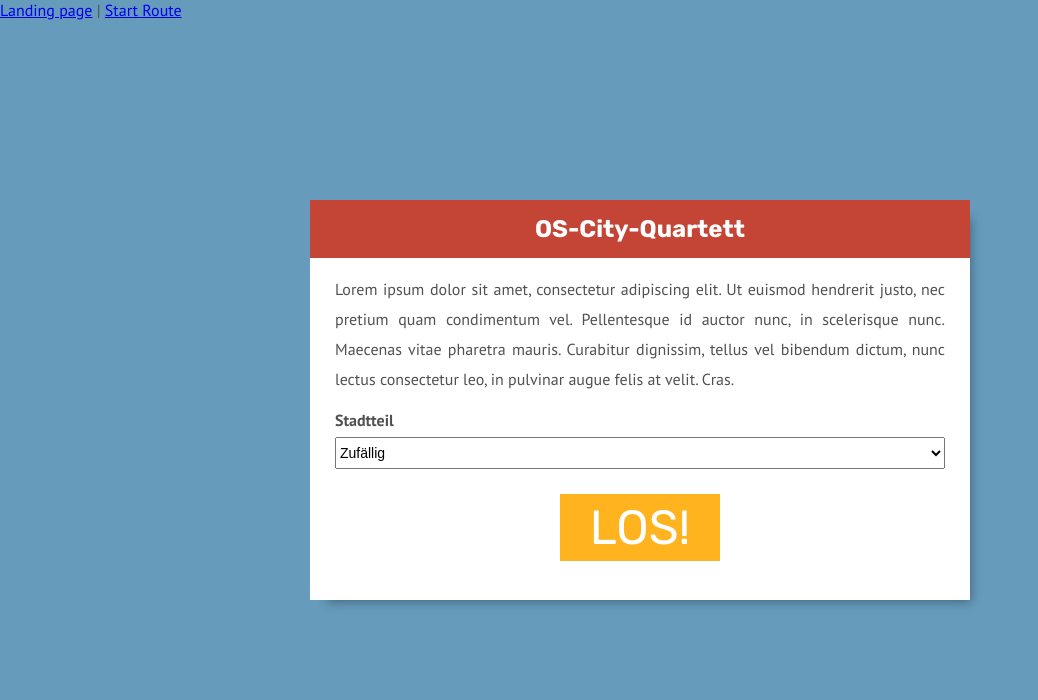
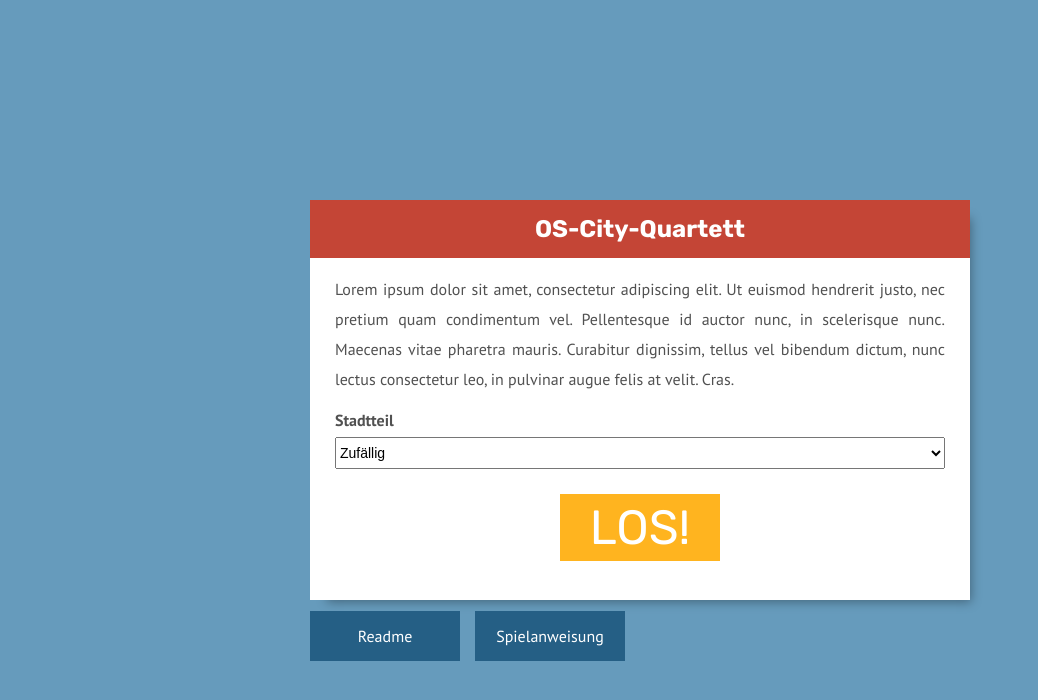
Before and after one commit to DutchGerman/quartier-quartett, a Vue app: page / in a window 1280 px wide. Shown: the top 700 px of the page, without its empty margins (0-1038 px from the left). Built offline with nearby package versions, Linux system fonts and the light colour scheme; what vue-eva-icons would draw is missing.

Commit message:
feat: routes for readme and rules

```diff
--- a/src/App.vue
+++ b/src/App.vue
@@ -1,10 +1,6 @@
 <template>
   <div id="app">
-    <div id="nav">
-      <!-- TODO: sidebar nav ? -->
-      <router-link :to="{ name: 'Home' }">Landing page</router-link> |
-      <router-link :to="{ name: 'Play' }">Start Route</router-link>
-    </div>
+
     <router-view/>
   </div>
 </template>
@@ -31,7 +27,4 @@ h1, h2, h3, h4, h5, h6 {
   height: 100%;
 }
 
-#nav {
-  position: fixed;
-}
 </style>
--- a/src/router/index.ts
+++ b/src/router/index.ts
@@ -2,6 +2,8 @@ import Vue from 'vue'
 import VueRouter, { RouteConfig } from 'vue-router'
 import Home from '../views/Home.vue'
 import Play from '../views/Play.vue'
+import Rules from '../views/Rules.vue'
+import Readme from '../views/Readme.vue'
 
 Vue.use(VueRouter)
 
@@ -18,7 +20,17 @@ const routes: Array<RouteConfig> = [
     // this generates a separate chunk (play.[hash].js) for this route
     // which is lazy-loaded when the route is visited.
     component: () => import(/* webpackChunkName: "play" */ '../views/Play.vue')
-  }
+  },
+  {
+    path: '/rules',
+    name: 'Rules',
+    component: Rules
+  },
+  {
+    path: '/readme',
+    name: 'Readme',
+    component: Readme
+  },
 ]
 
 const router = new VueRouter({
--- a/src/views/Home.vue
+++ b/src/views/Home.vue
@@ -9,6 +9,10 @@
       </div>
       <div class="button-wrapper">
         <router-link class="start-button" :to="{ name: 'Play' }">LOS!</router-link>
+      </div>
+      <div class="menu">
+        <router-link :to="{ name: 'Readme' }"> Readme </router-link>
+        <router-link :to="{ name: 'Rules' }"> Spielanweisung </router-link>
       </div>
     </box>
   </div>
@@ -86,4 +90,25 @@ h2 {
 .start-button:hover {
   background-color: rgb(209, 151, 36);
 }
+
+.menu {
+  position: absolute;
+  margin-top: 50px;
+  text-align: center;
+}
+
+.menu a {
+  display: inline-block;
+  margin-right: 15px;
+  background-color: #255f85;
+  color: #fff;
+  padding: 15px 0;
+  text-decoration: none;
+  text-align: center;
+  width: 150px;
+}
+
+.menu a:hover {
+  background-color: #457a9e;
+}
 </style>
--- /dev/null
+++ b/src/views/Readme.vue
@@ -0,0 +1,60 @@
+<template>
+  <div class="readme">
+    <box class="wrapper">
+      <h2>Readme</h2>
+      <div class="content">
+        <p>Lorem ipsum dolor sit amet, consectetur adipiscing elit. Ut euismod hendrerit justo, nec pretium quam condimentum vel. Pellentesque id auctor nunc, in scelerisque nunc. Maecenas vitae pharetra mauris. Curabitur dignissim, tellus vel bibendum dictum, nunc lectus consectetur leo, in pulvinar augue felis at velit. Cras.</p>
+
+        <router-link class="start-button" :to="{ name: 'Home' }">Zurück</router-link>
+      </div>
+    </box>
+  </div>
+</template>
+
+<script lang="ts">
+import { Component, Vue } from 'vue-property-decorator';
+import Box from '@/components/Box.vue';
+
+@Component({
+  components: {
+    Box
+  },
+})
+export default class Rules extends Vue {}
+</script>
+
+<style lang="css" scoped>
+h2 {
+  background-color: #c44536;
+  color: #fff;
+  margin: 0;
+  padding: 15px;
+  text-align: center;
+}
+
+.readme {
+  width: 100%;
+  height: 100%;
+  display: flex;
+  justify-content: center;
+  align-items: center;
+}
+
+.wrapper {
+  width: 660px;
+  height: auto;
+  min-height: 400px;
+}
+
+.content {
+  padding: 10px 25px;
+}
+
+.content p {
+  line-height: 30px;
+}
+
+a {
+  color: #3e7da3;
+}
+</style>
--- /dev/null
+++ b/src/views/Rules.vue
@@ -0,0 +1,60 @@
+<template>
+  <div class="rules">
+    <box class="wrapper">
+      <h2>Spielanweisung</h2>
+      <div class="content">
+        <p>Lorem ipsum dolor sit amet, consectetur adipiscing elit. Ut euismod hendrerit justo, nec pretium quam condimentum vel. Pellentesque id auctor nunc, in scelerisque nunc. Maecenas vitae pharetra mauris. Curabitur dignissim, tellus vel bibendum dictum, nunc lectus consectetur leo, in pulvinar augue felis at velit. Cras.</p>
+
+        <router-link class="start-button" :to="{ name: 'Home' }">Zurück</router-link>
+      </div>
+    </box>
+  </div>
+</template>
+
+<script lang="ts">
+import { Component, Vue } from 'vue-property-decorator';
+import Box from '@/components/Box.vue';
+
+@Component({
+  components: {
+    Box
+  },
+})
+export default class Rules extends Vue {}
+</script>
+
+<style lang="css" scoped>
+h2 {
+  background-color: #c44536;
+  color: #fff;
+  margin: 0;
+  padding: 15px;
+  text-align: center;
+}
+
+.rules {
+  width: 100%;
+  height: 100%;
+  display: flex;
+  justify-content: center;
+  align-items: center;
+}
+
+.wrapper {
+  width: 660px;
+  height: auto;
+  min-height: 400px;
+}
+
+.content {
+  padding: 10px 25px;
+}
+
+.content p {
+  line-height: 30px;
+}
+
+a {
+  color: #3e7da3;
+}
+</style>
```
